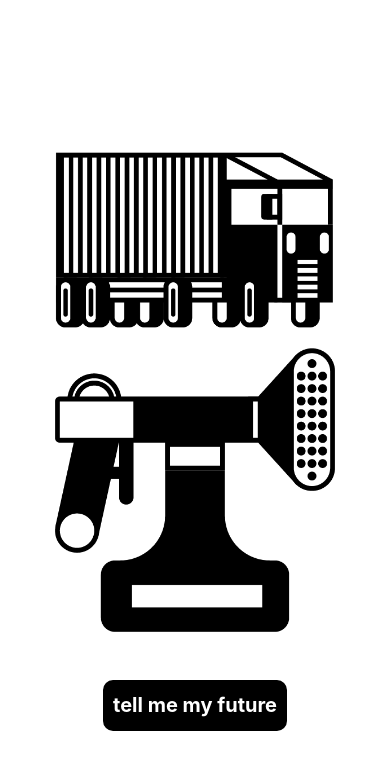
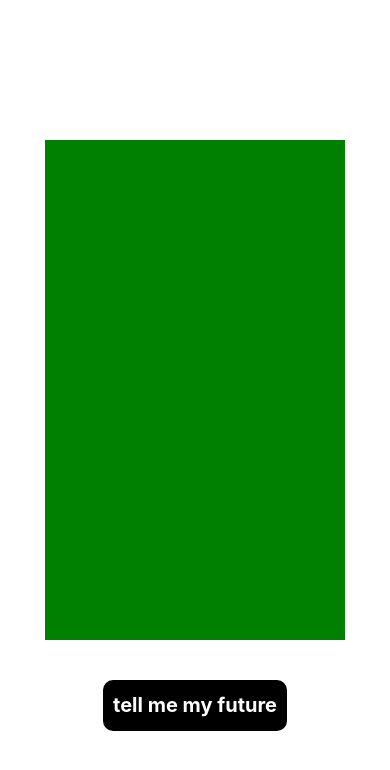
Before and after one commit to LouisOhlow/gaia_oracle, a React Native app: screen / in a window 390 px wide. Shown: the top 770 px of the page. Built offline with nearby package versions, Linux system fonts and the light colour scheme.

Commit message:
get random images without styling

```diff
--- a/src/App.tsx
+++ b/src/App.tsx
@@ -1,22 +1,36 @@
 import React from 'react';
 import {TouchableOpacity, View, StyleSheet, Text, Image} from 'react-native';
 import Oracle from './Oracle';
-import {images6x9, images9x9} from './images';
+import {allFormats} from './formatVariations';
+import {getRandomImageByFormat} from './images';
+import {getRandomItem} from './utils';
+
+export type icon = {
+  height: string;
+  width: string;
+  src: Object;
+  format: string;
+};
 
 export class App extends React.Component {
   constructor(props: any) {
     super(props);
     this.state = {
-      images: [images6x9[0], images9x9[1]],
+      images: [],
     };
   }
 
   randomImage: Function = () => {
-    const index1: number = Math.floor(Math.random() * images6x9.length) + 1;
-    const index2: number = Math.floor(Math.random() * images9x9.length) + 1;
+    const formatVariation: Array<icon> = getRandomItem(allFormats);
+    console.log('randomImage: ' + allFormats.length);
+
+    formatVariation.map(formatObject => {
+      const image = getRandomImageByFormat(formatObject.format);
+      formatObject.src = image;
+    });
 
     this.setState({
-      images: [images6x9[index1], images9x9[index2]],
+      images: formatVariation,
     });
   };
 
--- a/src/Oracle.tsx
+++ b/src/Oracle.tsx
@@ -1,6 +1,6 @@
 import React from 'react';
 import {StyleSheet, View, Image} from 'react-native';
-import FormattedImage from './FormattedImage';
+import {icon} from './App';
 
 export type Props = {
   images: Array<Object>;
@@ -16,6 +16,7 @@ const styles = StyleSheet.create({
     flex: 1,
     alignItems: 'center',
     justifyContent: 'center',
+    backgroundColor: 'green',
   },
   firstImage: {
     resizeMode: 'contain',
@@ -27,25 +28,17 @@ const styles = StyleSheet.create({
   },
 });
 
-const formattedImages: Function = (images: Array<Object>) => {
-  switch (images.length) {
-    case 2:
-      const random: number = Math.floor(Math.random() * 2);
-      return format1(images)[random];
-    default:
-      return format1(images);
-  }
+const formattedImages: Function = (images: Array<icon>) => {
+  console.log('formattedImages ' + images.length);
+  return images.map(image => {
+    const style = {
+      height: image.height,
+      width: image.width,
+      resizeMode: 'contain',
+      backgroundColor: 'red',
+    };
+    return <Image style={style} source={image.src} />;
+  });
 };
 
-const format1: Function = (images: Array<Object>) => [
-  <>
-    <FormattedImage type="type9x9" image={images[1]} />
-    <FormattedImage type="type6x9" image={images[0]} />
-  </>,
-  <>
-    <FormattedImage type="type6x9" image={images[0]} />
-    <FormattedImage type="type9x9" image={images[1]} />
-  </>,
-];
-
 export default Oracle;
--- a/src/formatVariations.tsx
+++ b/src/formatVariations.tsx
@@ -1,25 +1,30 @@
 const type9x9 = {
   height: '60%',
   width: '100%',
+  format: '9x9',
 };
 
 const type6x9 = {
   height: '40%',
   width: '100%',
+  format: '6x9',
 };
 
 const type9x3 = {
   height: '100%',
   width: '20%',
+  format: '9x3',
 };
 
 const type9x6 = {
   height: '100%',
   width: '40%',
+  format: '9x6',
 };
 const type3x9 = {
   height: '20%',
   width: '100%',
+  format: '3x9',
 };
 
 const formatVariations = {
@@ -61,4 +66,11 @@ const formatVariations = {
   ],
 };
 
-module.exports = formatVariations;
+const allFormats = [
+  ...formatVariations.format2,
+  ...formatVariations.format3,
+  ...formatVariations.format4,
+  ...formatVariations.format5,
+];
+
+export {allFormats};
--- a/src/images.tsx
+++ b/src/images.tsx
@@ -1,4 +1,7 @@
-const images9x9: Array<Object> = [
+import {getRandomItem} from './utils';
+
+const images: Object = {
+  images9x9: [
     require('../src/res/images/9x9/GAYA-ISOTYPES_Zeichenfläche.png'),
     require('../src/res/images/9x9/GAYA-ISOTYPES_Zeichenfläche1.png'),
     require('../src/res/images/9x9/GAYA-ISOTYPES_Zeichenfläche2.png'),
@@ -7,9 +10,8 @@ const images9x9: Array<Object> = [
     require('../src/res/images/9x9/GAYA-ISOTYPES_Zeichenfläche6.png'),
     require('../src/res/images/9x9/GAYA-ISOTYPES_Zeichenfläche7.png'),
     require('../src/res/images/9x9/GAYA-ISOTYPES_Zeichenfläche8.png'),
-];
-
-const images6x9: Array<Object> = [
+  ],
+  images6x9: [
     require('../src/res/images/6x9/GAYA-ISOTYPES-17.png'),
     require('../src/res/images/6x9/GAYA-ISOTYPES-18.png'),
     require('../src/res/images/6x9/GAYA-ISOTYPES-19.png'),
@@ -19,9 +21,8 @@ const images6x9: Array<Object> = [
     require('../src/res/images/6x9/GAYA-ISOTYPES-24.png'),
     require('../src/res/images/6x9/GAYA-ISOTYPES-25.png'),
     require('../src/res/images/6x9/GAYA-ISOTYPES-26.png'),
-];
-
-const images3x9: Array<Object> = [
+  ],
+  images3x9: [
     require('../src/res/images/3x9/Gaya_Isotype-TYPO_Zeichenfläche 1 Kopie 2.png'),
     require('../src/res/images/3x9/Gaya_Isotype-TYPO_Zeichenfläche 1 Kopie 3.png'),
     require('../src/res/images/3x9/Gaya_Isotype-TYPO_Zeichenfläche 1 Kopie 4.png'),
@@ -29,9 +30,8 @@ const images3x9: Array<Object> = [
     require('../src/res/images/3x9/Gaya_Isotype-TYPO_Zeichenfläche 1 Kopie 6.png'),
     require('../src/res/images/3x9/Gaya_Isotype-TYPO_Zeichenfläche 1 Kopie 7.png'),
     require('../src/res/images/3x9/Gaya_Isotype-TYPO_Zeichenfläche 1 Kopie 8.png'),
-];
-
-const images9x3: Array<Object> = [
+  ],
+  images9x3: [
     require('../src/res/images/9x3/GAYA-ISOTYPES-38.png'),
     require('../src/res/images/9x3/GAYA-ISOTYPES-39.png'),
     require('../src/res/images/9x3/GAYA-ISOTYPES-40.png'),
@@ -39,15 +39,21 @@ const images9x3: Array<Object> = [
     require('../src/res/images/9x3/GAYA-ISOTYPES-54.png'),
     require('../src/res/images/9x3/GAYA-ISOTYPES-55.png'),
     require('../src/res/images/9x3/GAYA-ISOTYPES-56.png'),
-];
-
-const images9x6: Array<Object> = [
+  ],
+  images9x6: [
     require('../src/res/images/9x6/GAYA-ISOTYPES-34.png'),
     require('../src/res/images/9x6/GAYA-ISOTYPES-34.png'),
     require('../src/res/images/9x6/GAYA-ISOTYPES-34.png'),
     require('../src/res/images/9x6/GAYA-ISOTYPES-34.png'),
     require('../src/res/images/9x6/GAYA-ISOTYPES-34.png'),
     require('../src/res/images/9x6/GAYA-ISOTYPES-34.png'),
-];
+  ],
+};
 
-export {images9x9, images6x9, images3x9, images9x3, images9x6};
+function getRandomImageByFormat(format: string) {
+  const imageList: Array<Object> = images[`images${format}`];
+  console.log('getRandomImagesByFormat: ' + imageList.length);
+  return getRandomItem(imageList);
+}
+
+export {getRandomImageByFormat};
--- /dev/null
+++ b/src/utils.tsx
@@ -0,0 +1,6 @@
+function getRandomItem(array: Array<any>) {
+  const randomItem = array[Math.floor(Math.random() * array.length)];
+  return randomItem;
+}
+
+export {getRandomItem};
```
Lines whose indentation alone changed are shown as unchanged.
